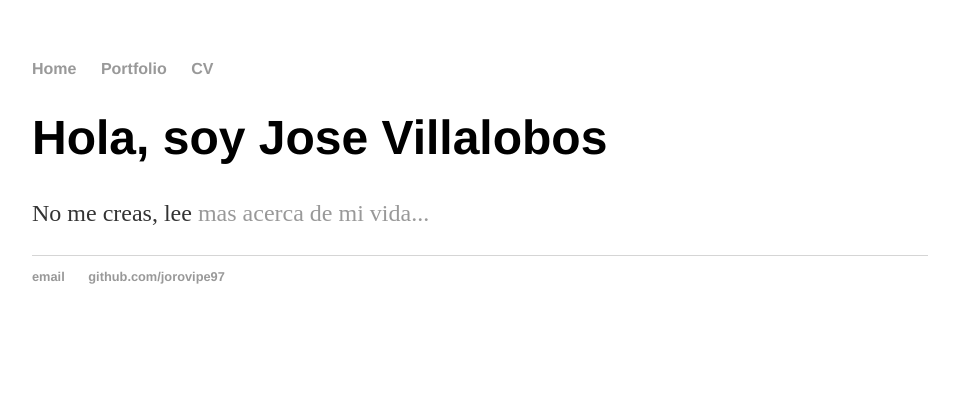
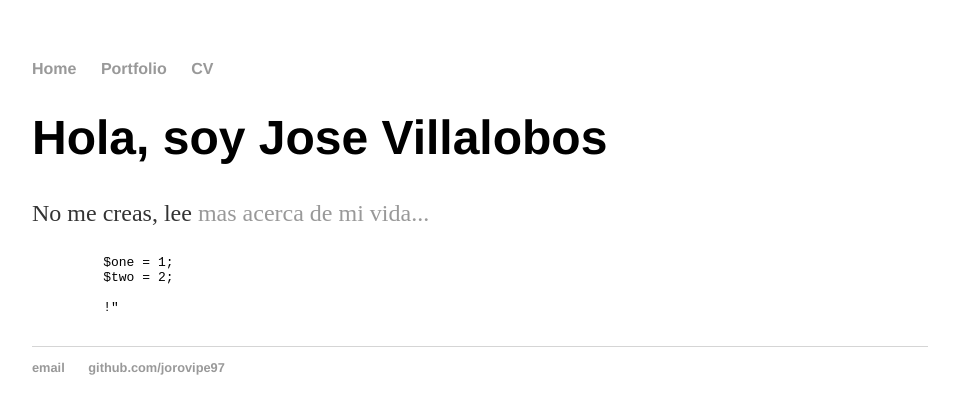
Before and after one commit to jorovipe97/jorovipe97.github.io-deprecated, a Jekyll site: the page built from index.html, in a window 1280 px wide. Shown: the top 414 px of the page, without its empty margins (160-1119 px from the left). Built offline with Jekyll 4.4.1, drawn with Linux system fonts in a browser that asks for light colours.

Commit message:
Create index.html

```diff
--- a/index.html
+++ b/index.html
@@ -8,4 +8,11 @@ title: Jose Villalobos
   <p>
     No me creas, lee <a href="/portfolio">mas acerca de mi vida...</a>
   </p>
+
+  {% highlight PHP %}
+    $one = 1;
+    $two = 2;
+
+    !"
+    {% endhighlight %}
 </div><!-- /.blurb -->
```
